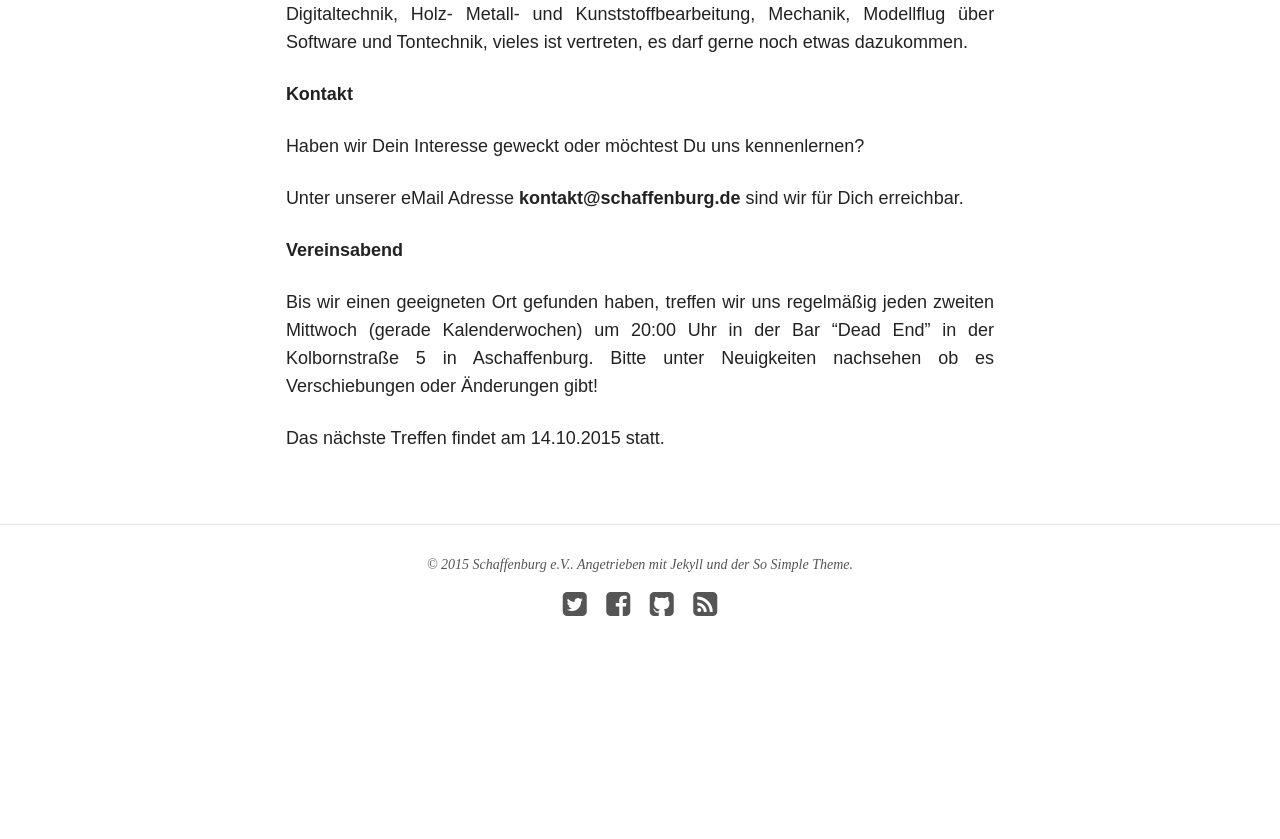
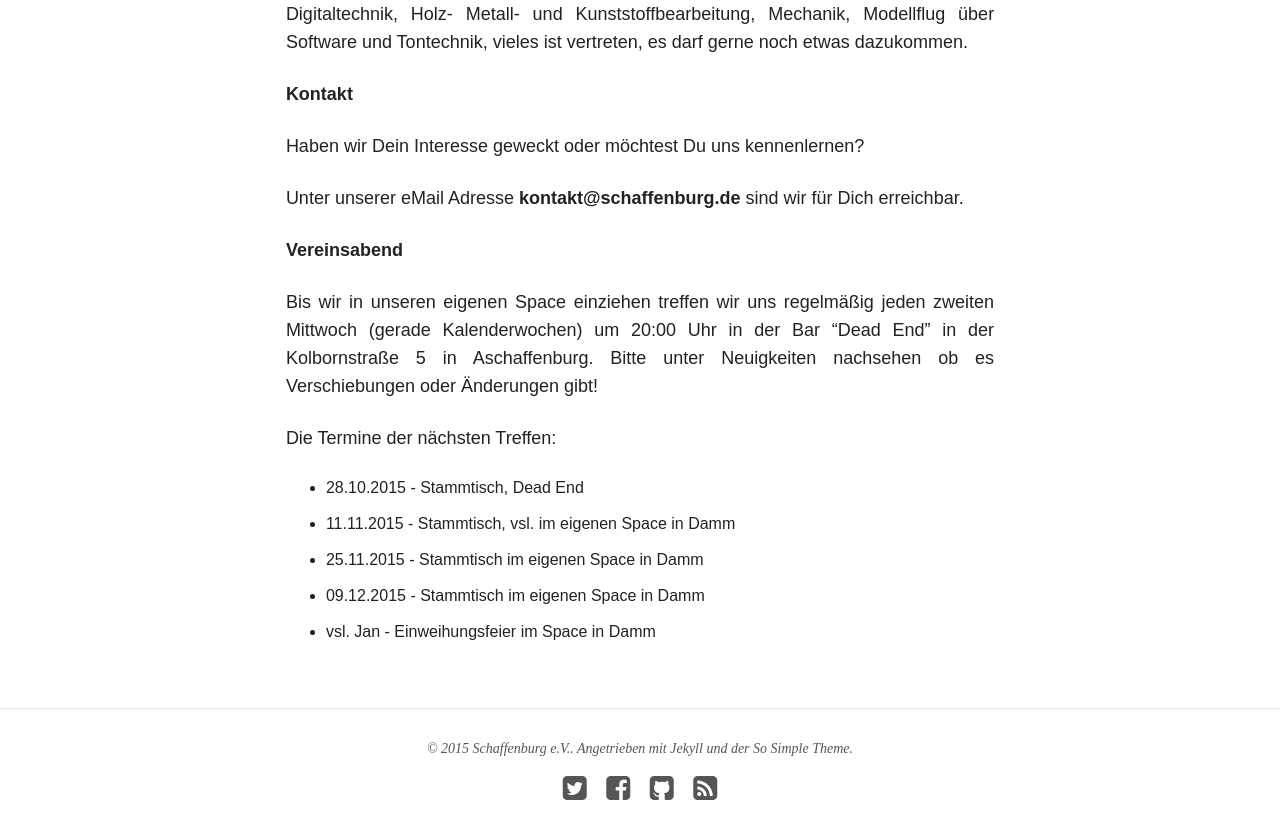
Before and after one commit to Schaffenburg/schaffenburg.github.io, a Jekyll site: the page built from index.md, in a window 1280 px wide and 900 px high, scrolled down 1099 px. Shown: the top 839 px of the window. Built offline with Jekyll 4.4.1, drawn with Linux system fonts in a browser that asks for light colours; nearby versions of some CDN libraries; before the commit the page ends 1815 px from its top, so only the background shows below that.

Commit message:
Termine eingefügt, eigenen Space angekündigt

```diff
--- a/index.md
+++ b/index.md
@@ -30,6 +30,12 @@ Unter unserer eMail Adresse <b>kontakt@schaffenburg.de</b> sind wir für Dich er
 
 __Vereinsabend__
 
-Bis wir einen geeigneten Ort gefunden haben, treffen wir uns regelmäßig jeden zweiten Mittwoch (gerade Kalenderwochen) um 20:00 Uhr in der Bar "Dead End" in der Kolbornstraße 5 in Aschaffenburg. Bitte unter Neuigkeiten nachsehen ob es Verschiebungen oder Änderungen gibt!
+Bis wir in unseren eigenen Space einziehen treffen wir uns regelmäßig jeden zweiten Mittwoch (gerade Kalenderwochen) um 20:00 Uhr in der Bar "Dead End" in der Kolbornstraße 5 in Aschaffenburg. Bitte unter Neuigkeiten nachsehen ob es Verschiebungen oder Änderungen gibt!
 
-Das nächste Treffen findet am 14.10.2015 statt.
+Die Termine der nächsten Treffen:
+
+* 28.10.2015 - Stammtisch, Dead End
+* 11.11.2015 - Stammtisch, vsl. im eigenen Space in Damm
+* 25.11.2015 - Stammtisch im eigenen Space in Damm
+* 09.12.2015 - Stammtisch im eigenen Space in Damm
+* vsl. Jan   - Einweihungsfeier im Space in Damm
```
Also changed, not shown: other parts of index.md (+1 -1 lines).
